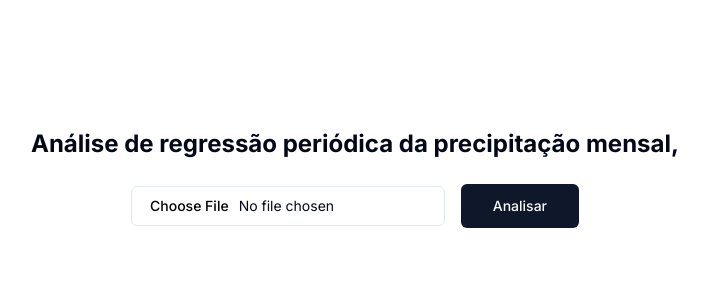
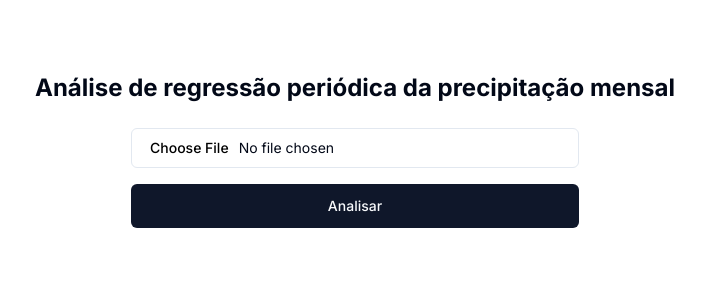
Before and after one commit to Dosbodoke/regression, a Next.js app in the folder frontend/: page / in a window 1280 px wide. Shown: the top 300 px of the page, without its empty margins (285-993 px from the left). Built offline with nearby package versions, Linux system fonts and the light colour scheme.

Commit message:
Update frontend

```diff
--- a/frontend/src/app/page.tsx
+++ b/frontend/src/app/page.tsx
@@ -2,7 +2,7 @@
 
 export default function Home() {
   return (
-    <main className="flex min-h-screen flex-col items-center justify-between p-24">
+    <main className="flex min-h-screen flex-col items-center justify-between container pt-10">
       <Fourier />
     </main>
   );
--- a/frontend/src/components/fourier.tsx
+++ b/frontend/src/components/fourier.tsx
@@ -69,11 +69,11 @@
   return (
     <div className="max-w-4xl mx-auto p-4 sm:p-6 md:p-8">
       <div className="flex flex-col items-center gap-6 mb-8">
-        <h1 className="text-2xl font-bold">
-          Análise de regressão periódica da precipitação mensal,
+        <h1 className="text-2xl font-bold text-center">
+          Análise de regressão periódica da precipitação mensal
         </h1>
         <form
-          className="flex items-center gap-4 w-full max-w-md"
+          className="flex flex-col gap-4 w-full max-w-md"
           onSubmit={handleUpload}
         >
           <Input
```
